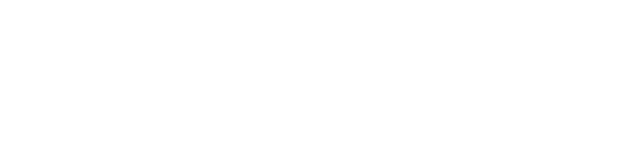
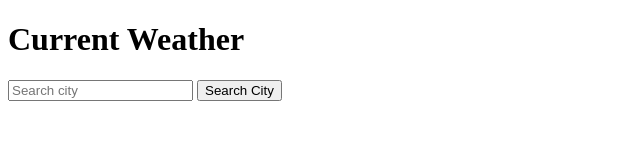
Before and after one commit to Janinduakash/WEATHER_NOW, a plain HTML site: page index.html in a window 1280 px wide. Shown: the whole page, without its empty margins (0-640 px from the left). Drawn offline with Linux system fonts and the light colour scheme.

Commit message:
Add weather search input and button to index.html

```diff
--- a/index.html
+++ b/index.html
@@ -8,7 +8,9 @@
 </head>
 
 <body>
-
+    <h1>Current Weather</h1>
+    <input type="text" id="search" placeholder="Search city">
+    <button id="searchBtn">Search City</button>
 
 </body>
 
```
